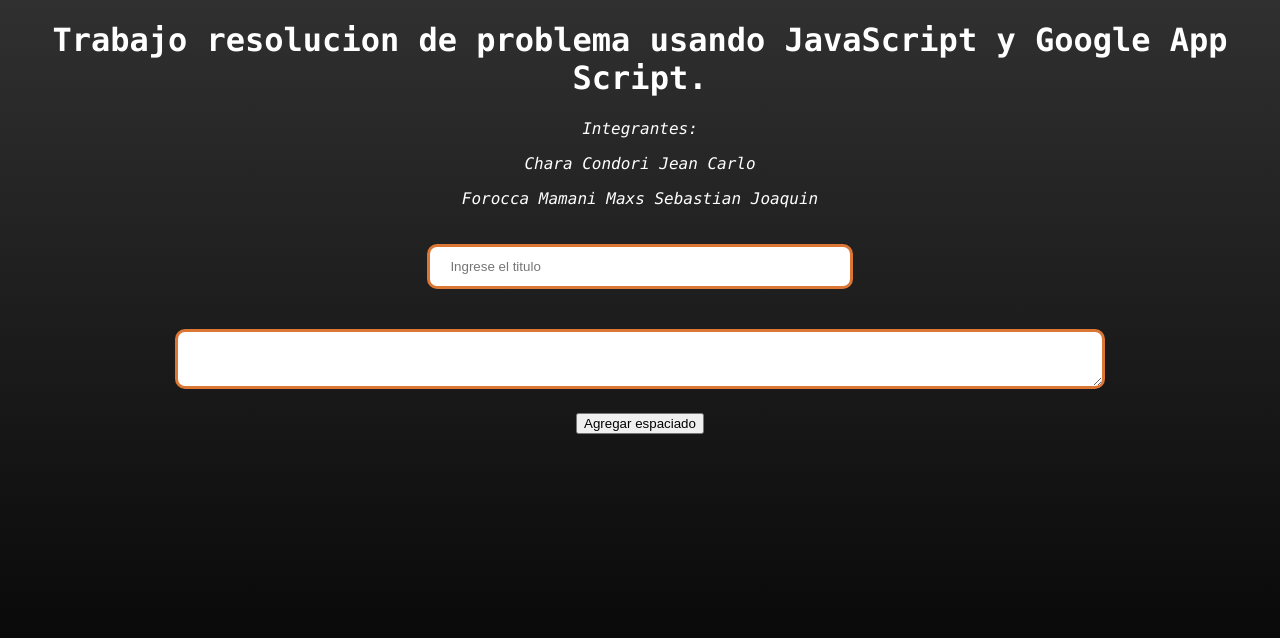
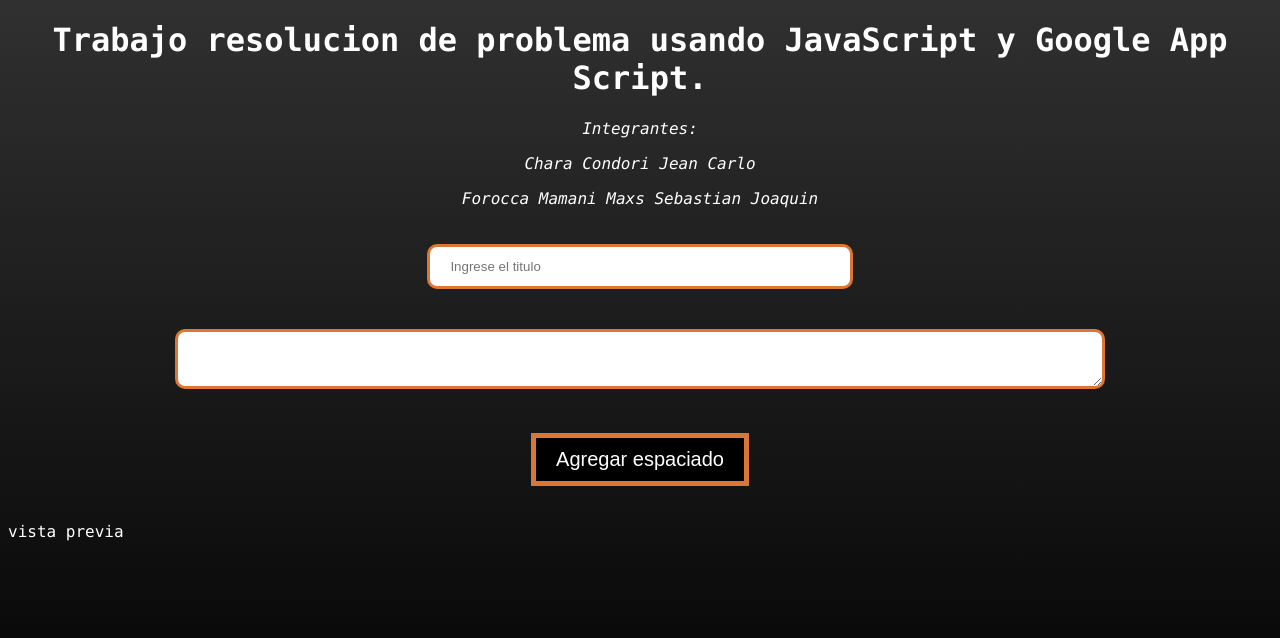
Before and after one commit to JeanChara/pweb2_trabajo_js_gs, a plain HTML site: page index.html in a window 1280 px wide. Drawn offline with Linux system fonts and the light colour scheme.

Commit message:
añadido estilo para boton, id en html y nombre de funcion en js

```diff
--- a/estilos.css
+++ b/estilos.css
@@ -20,3 +20,12 @@
     border: 3px solid  #DB7634;
     border-radius: 10px;
 }
+.boton{
+    margin: 20px 20px;
+    padding: 10px 20px;
+    border: thick solid #DB7634;
+    background-color: black;
+    color: white;
+    text-decoration: none;
+    font-size: 20px;
+}
--- a/index.html
+++ b/index.html
@@ -19,16 +19,16 @@
 
     <body>
 
-        <form style="text-align: center;">
+        <form style="text-align: center;" onsubmit="return false;">
 
             <input class="titulo" type="text" placeholder="Ingrese el titulo" name="titulo"> <br>
             <textarea class = "cuerpo" type="text" name="cuerpo"> </textarea><br>
 
-            <button class="boton">Agregar espaciado</button>
+            <button class="boton" onclick="colocarEspaciado()">Agregar espaciado</button>
 
         </form>
 
-        <p id = "textoEspaciado"></p>
+        <p id = "textoEspaciado" > vista previa </p>
 
 
     </body>
--- a/myScript.js
+++ b/myScript.js
@@ -0,0 +1,3 @@
+function colocarEspaciado(){
+
+}
```
